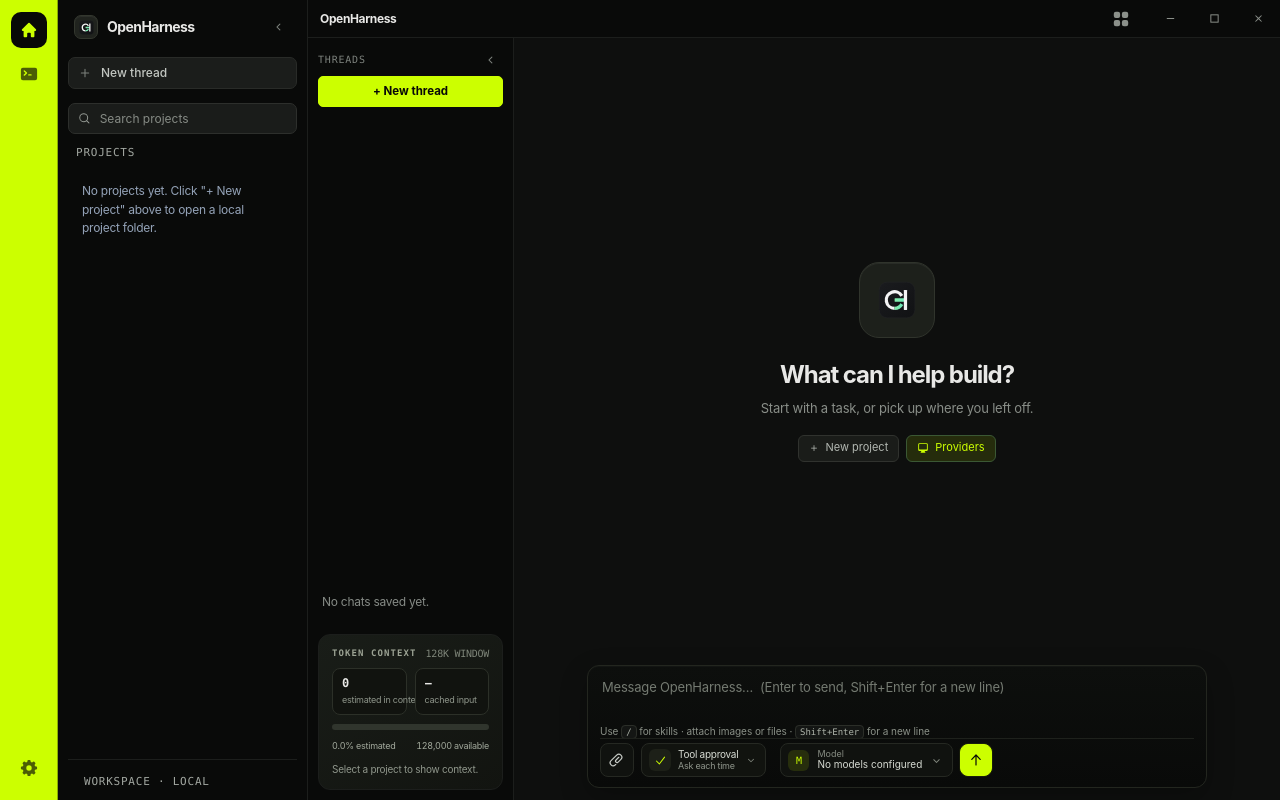
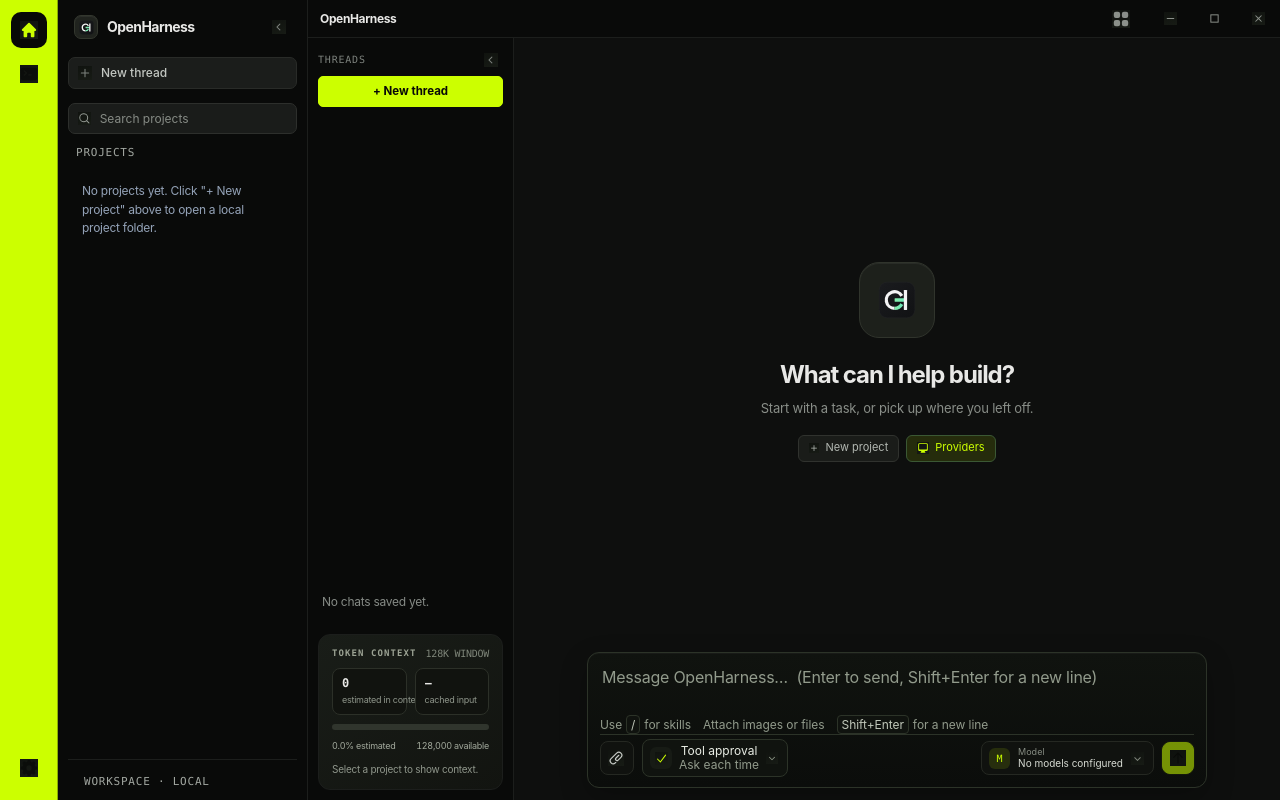
Before and after one commit to Lanx10/OpenHarness, a React (Vite) app in the folder tauri-react/: page / in a window 1280 px wide. Built offline with nearby package versions, Linux system fonts and the light colour scheme; a web font is replaced by a local one.

Commit message:
feat(chat): scope prompt queues per thread and tokenise composer

```diff
--- a/tauri-react/src/components/Composer.tsx
+++ b/tauri-react/src/components/Composer.tsx
@@ -26,6 +26,9 @@ export function Composer({running = false, onStop}: {running?: boolean; onStop?:
   const [projectId, setProjectId] = useState<string | null>(null);
   const [attachments, setAttachments] = useState<AttachmentInfo[]>([]);
   const [approvalMode, setApprovalMode] = useState<'manual' | 'automatic'>(() => localStorage.getItem('openharness:approval-mode') === 'automatic' ? 'automatic' : 'manual');
+  const [approvalPickerOpen, setApprovalPickerOpen] = useState(false);
+  const approvalPickerRef = useRef<HTMLDivElement>(null);
+  const approvalTriggerRef = useRef<HTMLButtonElement>(null);
   const [selectedSkills, setSelectedSkills] = useState<string[]>(() => {
     try {
       const value: unknown = JSON.parse(localStorage.getItem('openharness:global-skills') || '[]');
@@ -84,6 +87,22 @@ export function Composer({running = false, onStop}: {running?: boolean; onStop?:
     document.addEventListener('keydown', closeOnEscape);
     return () => document.removeEventListener('keydown', closeOnEscape);
   }, [skillPickerOpen]);
+
+  useEffect(() => {
+    if (!approvalPickerOpen) return;
+    const closeOutside = (event: PointerEvent) => {
+      if (!approvalPickerRef.current?.contains(event.target as Node)) setApprovalPickerOpen(false);
+    };
+    const closeEscape = (event: KeyboardEvent) => {
+      if (event.key === 'Escape') setApprovalPickerOpen(false);
+    };
+    document.addEventListener('pointerdown', closeOutside);
+    document.addEventListener('keydown', closeEscape);
+    return () => {
+      document.removeEventListener('pointerdown', closeOutside);
+      document.removeEventListener('keydown', closeEscape);
+    };
+  }, [approvalPickerOpen]);
 
   useEffect(() => {
     if (!modelPickerOpen) return;
@@ -276,7 +295,7 @@ export function Composer({running = false, onStop}: {running?: boolean; onStop?:
           }
         }}
       />
-      <div className="composer-hint" aria-label="Composer capabilities">Use <kbd>/</kbd> for skills <span aria-hidden="true">·</span> attach images or files <span aria-hidden="true">·</span> <kbd>Shift+Enter</kbd> for a new line</div>
+      <div className="composer-hint" aria-label="Composer capabilities"><span>Use <kbd>/</kbd> for skills</span><span>Attach images or files</span><span><kbd>Shift+Enter</kbd> for a new line</span></div>
       {skillPickerOpen && (
         <div id="composer-skill-menu" className="composer-skill-menu" role="listbox" aria-label="Available skills">
           {availableSkills.map(skill => (
@@ -294,29 +313,52 @@ export function Composer({running = false, onStop}: {running?: boolean; onStop?:
       )}
       <div className="composer-row">
         <input ref={fileInputRef} type="file" accept="image/*,.txt,.md,.json,.ts,.js,.rs,.py,.css,.html" multiple style={{display:'none'}} onChange={(e) => { void handleFiles(e.target.files); e.target.value = ''; }} />
-        <button className="model-button attach-button" type="button" aria-label="Attach files or images" title="Attach files or images" onClick={() => fileInputRef.current?.click()}>
+        <button className="model-button attach-button" type="button" aria-label="Attach files or images" title="Attach files or images" onClick={() => fileInputRef.current?.click()} disabled={running}>
           <PaperClipIcon width={16} height={16} aria-hidden="true" />
         </button>
-        {running && <span className="composer-running-label" role="status" aria-live="polite">Working <span aria-hidden="true">·</span> new prompts queue</span>}
-        <label className={`approval-mode-control approval-mode-${approvalMode}`} htmlFor="approval-mode">
-          <span className="approval-mode-icon" aria-hidden="true"><CheckIcon width={13} height={13} /></span>
-          <span className="approval-mode-copy"><span className="approval-mode-title">Tool approval</span><span className="approval-mode-status">{approvalMode === 'automatic' ? 'Automatic' : 'Ask each time'}</span></span>
-          <select id="approval-mode" aria-label="Tool approval mode" value={approvalMode} onChange={event => {
-            const value = event.target.value === 'automatic' ? 'automatic' : 'manual';
-            approvalModeRef.current = value;
-            setApprovalMode(value);
-            void apiUpdateApprovalMode(value).catch(error => {
-              approvalModeRef.current = value === 'automatic' ? 'manual' : 'automatic';
-              const fallback = approvalModeRef.current;
-              setApprovalMode(fallback);
-              toastError(`Could not save approval mode: ${String(error)}`);
-            });
-          }}>
-            <option value="manual">Ask each time</option>
-            <option value="automatic">Automatic</option>
-          </select>
-          <ChevronDownIcon className="approval-mode-chevron" width={12} height={12} aria-hidden="true" />
-        </label>
+        {running && <span className="composer-running-label" role="status" aria-live="polite">Working · new prompts queue</span>}
+        <div className="approval-picker" ref={approvalPickerRef}>
+          <button
+            className={`approval-mode-control approval-mode-${approvalMode}`}
+            type="button"
+            aria-label="Tool approval mode"
+            aria-haspopup="listbox"
+            ref={approvalTriggerRef}
+            aria-controls="approval-mode-menu"
+            aria-expanded={approvalPickerOpen}
+            onClick={() => setApprovalPickerOpen(open => !open)}
+          >
+            <span className="approval-mode-icon" aria-hidden="true"><CheckIcon width={13} height={13} /></span>
+            <span className="approval-mode-copy"><span className="approval-mode-title">Tool approval</span><span className="approval-mode-status">{approvalMode === 'automatic' ? 'Automatic' : 'Ask each time'}</span></span>
+            <ChevronDownIcon className="approval-mode-chevron" width={12} height={12} aria-hidden="true" />
+          </button>
+          {approvalPickerOpen && <div id="approval-mode-menu" className="approval-mode-menu" role="listbox" aria-label="Tool approval mode">
+            {(['manual', 'automatic'] as const).map(mode => (
+              <button
+                key={mode}
+                className={`approval-mode-option${approvalMode === mode ? ' selected' : ''}`}
+                type="button"
+                role="option"
+                aria-selected={approvalMode === mode}
+                onClick={() => {
+                  approvalModeRef.current = mode;
+                  setApprovalMode(mode);
+                  setApprovalPickerOpen(false);
+                  approvalTriggerRef.current?.focus();
+                  void apiUpdateApprovalMode(mode).catch(error => {
+                    const fallback = mode === 'automatic' ? 'manual' : 'automatic';
+                    approvalModeRef.current = fallback;
+                    setApprovalMode(fallback);
+                    toastError(`Could not save approval mode: ${String(error)}`);
+                  });
+                }}
+              >
+                <span className="approval-option-copy"><strong>{mode === 'automatic' ? 'Automatic' : 'Ask each time'}</strong><small>{mode === 'automatic' ? 'Run approved tools without pausing' : 'Review every tool before it runs'}</small></span>
+                {approvalMode === mode && <CheckIcon width={15} height={15} aria-hidden="true" />}
+              </button>
+            ))}
+          </div>}
+        </div>
         <span className="composer-spacer" />
         <div ref={pickerRef} className="model-wrap">
           <button
@@ -327,6 +369,8 @@ export function Composer({running = false, onStop}: {running?: boolean; onStop?:
             aria-haspopup="listbox"
             aria-controls="model-menu"
             aria-expanded={modelPickerOpen}
+            aria-busy={running}
+            disabled={running}
             onClick={() => setModelPickerOpen((open) => !open)}
           >
             <span className="model-provider-mark" aria-hidden="true">{selectedModel?.provider.slice(0, 1) ?? 'M'}</span>
@@ -344,6 +388,7 @@ export function Composer({running = false, onStop}: {running?: boolean; onStop?:
                   className={`model-option ${isChosen ? 'chosen' : ''}`}
                   role="option"
                   aria-selected={isChosen}
+                  disabled={running}
                   onClick={() => {
                     setSelectedModel(m);
                     setModelPickerOpen(false);
@@ -361,7 +406,7 @@ export function Composer({running = false, onStop}: {running?: boolean; onStop?:
         {running && <button className="send-button stop-generation" type="button" onClick={onStop} aria-label="Stop generation" title="Stop generation">
           <StopIcon width={14} aria-hidden="true" />
         </button>}
-        <button className="send-button" type="submit" aria-label="Send message" title="Send">
+        <button className="send-button" type="submit" aria-label="Send message" title="Send" disabled={!prompt.trim() && attachments.length === 0 || !selectedModel}>
           <ArrowUpIcon width={16} height={16} aria-hidden="true" />
         </button>
       </div>
--- /dev/null
+++ b/tauri-react/src/components/base.css
@@ -0,0 +1,27 @@
+*, *::before, *::after { box-sizing: border-box; }
+html, body { overflow-x: clip; }
+html { scrollbar-color: var(--color-muted) var(--color-paper); scroll-padding-top: var(--space-3xl); }
+body { margin: 0; background: var(--color-paper); color: var(--color-ink); font-family: var(--font-body); font-size: var(--text-md); line-height: 1.55; -webkit-font-smoothing: antialiased; caret-color: var(--color-accent); }
+::selection { background: color-mix(in oklab, var(--color-accent) 22%, transparent); color: var(--color-ink); }
+:focus-visible { outline: 2px solid var(--color-focus); outline-offset: 2px; }
+a { color: inherit; text-decoration-thickness: 1px; text-underline-offset: 0.16em; }
+h1, h2, h3 { margin: 0; font-family: var(--font-display); font-synthesis: none; overflow-wrap: break-word; min-width: 0; text-wrap: balance; }
+p { margin: 0; text-wrap: pretty; }
+p:not([class]) { max-width: 65ch; }
+img, video { max-width: 100%; height: auto; display: block; }
+svg { display: block; }
+[hidden] { display: none !important; }
+button, input, select, textarea { font: inherit; }
+.container { width: 100%; max-width: var(--container); margin-inline: auto; padding-inline: var(--gutter); box-sizing: border-box; }
+.num, .figure, td.num { font-variant-numeric: tabular-nums; }
+.visually-hidden { position: absolute; width: 1px; height: 1px; overflow: hidden; clip-path: inset(50%); white-space: nowrap; }
+[data-slot] { position: relative; overflow: hidden; background: linear-gradient(160deg, var(--color-paper-2, var(--color-paper)), var(--color-paper-3, var(--color-paper))); }
+[data-slot] > img { position: absolute; inset: 0; width: 100%; height: 100%; object-fit: cover; z-index: 1; }
+.composer :focus-visible { outline: 2px solid var(--color-focus); outline-offset: 2px; }
+.composer button:active { transform: translateY(1px); }
+.composer button:disabled { opacity: .55; cursor: not-allowed; }
+.composer button[aria-busy="true"] { cursor: progress; }
+[data-slot]:has(> img) > :not(img):not([data-keep]) { display: none !important; }
+@media (max-width: 60rem) { :root { --gutter: 24px; --section-gap-s: 80px; --section-gap: 96px; --section-gap-l: 120px; } }
+@media (max-width: 40rem) { :root { --gutter: 16px; --section-gap-s: 56px; --section-gap: 72px; --section-gap-l: 96px; --gap-columns: 16px; } }
+@media (prefers-reduced-motion: reduce) { *:not(.keep-motion), *:not(.keep-motion)::before, *:not(.keep-motion)::after { animation-duration: 0.01ms !important; animation-iteration-count: 1 !important; transition-duration: 0.01ms !important; scroll-behavior: auto !important; } }
--- a/tauri-react/src/components/stepLifecycle.ts
+++ b/tauri-react/src/components/stepLifecycle.ts
@@ -35,6 +35,21 @@ export function readQueuedPrompts(storage: Pick<Storage, 'getItem'>, key: string
   }
 }
 
+export function queuedPromptsForThread(prompts: QueuedPrompt[], threadId: string | null): QueuedPrompt[] {
+  if (!threadId) return [];
+  return prompts.filter(prompt => prompt.threadId === threadId);
+}
+
+export function removeQueuedPrompt(prompts: QueuedPrompt[], id: string): QueuedPrompt[] {
+  const targetId = id.replace(/^active:/, '');
+  return prompts.filter(prompt => prompt.id.replace(/^active:/, '') !== targetId);
+}
+
+export function nextQueuedPrompt(prompts: QueuedPrompt[]): QueuedPrompt | undefined {
+  return prompts.find(prompt => !prompt.id.startsWith('active:'));
+}
+
+
 export function estimateMessageTokens(text: string, attachments: string[] = []): number {
   const content = [text, ...attachments].join('\n');
   return content.trim() ? Math.ceil(content.length / 4) : 0;
--- /dev/null
+++ b/tauri-react/src/components/tokens.css
@@ -0,0 +1,17 @@
+:root {
+  --space-3xs: 2px; --space-2xs: 4px; --space-xs: 8px; --space-sm: 12px; --space-md: 16px; --space-lg: 24px; --space-xl: 40px; --space-2xl: 64px; --space-3xl: 96px; --space-4xl: 144px;
+  --text-xs: 0.75rem; --text-sm: 0.875rem; --text-md: 1rem; --text-lg: 1.2rem; --text-xl: 1.44rem; --text-2xl: 1.728rem; --text-3xl: 2.074rem;
+  --text-display-s: 1.44rem; --text-display: 1.728rem; --text-section: 1.2rem; --text-title: 1rem; --text-lead: 1rem;
+  --ease-out: cubic-bezier(0.16, 1, 0.3, 1); --ease-in: cubic-bezier(0.7, 0, 0.84, 0); --ease-in-out: cubic-bezier(0.65, 0, 0.35, 1);
+  --dur-micro: 120ms; --dur-short: 220ms; --dur-long: 420ms;
+  --color-error: oklch(52% 0.19 27); --color-success: oklch(50% 0.12 150);
+  --container: 1440px; --gutter: 64px; --gap-columns: 32px; --section-gap-s: 120px; --section-gap: 144px; --section-gap-l: 176px;
+  --z-base: 1; --z-raised: 10; --z-dropdown: 100; --z-sticky: 200; --z-sticky-nav: 300; --z-modal: 400; --z-toast: 500; --z-tooltip: 600;
+  --color-paper: #0b0d0b; --color-paper-2: #10130f; --color-paper-3: #171b15;
+  --color-ink: #e8ece4; --color-ink-2: #c1c8ba; --color-muted: #929b8c;
+  --color-rule: #2c3328;
+  --color-accent: #ccff00; --color-accent-ink: #11140b; --color-focus: #ccff00;
+  --font-display: "Segoe UI", ui-sans-serif, system-ui, sans-serif; --font-body: "Segoe UI", ui-sans-serif, system-ui, sans-serif; --font-outlier: var(--font-body);
+  --radius-card: 12px; --radius-pill: 999px; --rule-hair: 1px; --shadow-card: none;
+  --tracking-display: -0.02em;
+}
--- a/tauri-react/src/main.tsx
+++ b/tauri-react/src/main.tsx
@@ -1,4 +1,6 @@
 import { createRoot } from 'react-dom/client';
+import './components/tokens.css';
+import './components/base.css';
 import './style.css';
 import {OpenHarness} from './OpenHarness';
 
--- a/tauri-react/src/style.css
+++ b/tauri-react/src/style.css
@@ -1356,7 +1356,6 @@ svg { display: block; }
 .quick-pill.local:hover { border-color: var(--accent); background: rgba(204, 255, 0, 0.18); }
 .quick-pill.local svg { width: 12px; height: 12px; }
 
-/* Composer */
 .composer-wrap {
   position: absolute;
   bottom: 12px;
@@ -1392,31 +1391,43 @@ svg { display: block; }
   display: flex;
   flex-direction: column;
   padding: 10px 12px 10px;
-  background: linear-gradient(180deg, #0d0f0d 0%, #090a09 100%);
-  border: 1px solid #23261f;
-  border-radius: 12px;
-  box-shadow: inset 0 1px 0 rgba(255,255,255,.025), 0 10px 28px rgba(0,0,0,.24);
+  background: linear-gradient(180deg, var(--color-paper-2), var(--color-paper));
+  border: 1px solid var(--color-rule);
+  border-radius: var(--radius-card);
+  box-shadow: inset 0 1px 0 color-mix(in oklch, var(--color-ink) 3%, transparent), 0 10px 28px rgba(0,0,0,.24);
   transition: border-color .16s, box-shadow .16s;
 }
 .composer:focus-within {
-  border-color: color-mix(in oklch, var(--accent) 42%, #23261f);
-  box-shadow: inset 0 1px 0 rgba(255,255,255,.03), 0 0 0 3px var(--accent-soft), 0 12px 30px rgba(0,0,0,.28);
-}
+  border-color: color-mix(in oklch, var(--color-accent) 42%, var(--color-rule));
+  box-shadow: inset 0 1px 0 color-mix(in oklch, var(--color-ink) 4%, transparent), 0 0 0 3px color-mix(in oklch, var(--color-accent) 18%, transparent), 0 12px 30px rgba(0,0,0,.28);
+}
+.composer :focus-visible { outline: 2px solid var(--color-focus); outline-offset: 2px; }
+.composer-row > .composer-spacer { flex: 1 1 12px; }
 .attachments { display: flex; gap: 7px; flex-wrap: wrap; padding: 1px 0 9px; }
-.composer-hint, .composer-running-label { color: #8a9087; font-size: 10px; line-height: 1.4; letter-spacing: -.005em; }
-.composer-hint kbd { padding: 1px 4px; border: 1px solid #2b2e28; border-radius: 4px; background: #141614; color: #aeb4aa; font: 9px var(--font-mono); }
+.composer-hint, .composer-running-label { color: var(--color-muted); font-size: var(--text-xs); line-height: 1.4; letter-spacing: -.005em; }
+.composer-hint { display: flex; flex-wrap: wrap; gap: 4px 12px; }
+.composer-hint span { display: inline-flex; align-items: center; gap: 4px; }
+.composer-hint kbd { padding: 1px 4px; border: 1px solid var(--color-rule); border-radius: 4px; background: var(--color-paper-2); color: var(--color-ink-2); font: var(--text-xs) var(--font-body); }
 .composer-running-label { display: inline-flex; align-items: center; gap: 6px; color: var(--accent-muted); font-size: 9px; }
 .composer-running-label::before { content: ""; width: 6px; height: 6px; border-radius: 50%; background: var(--accent); box-shadow: 0 0 0 3px var(--accent-soft); }
-.approval-mode-control { position: relative; display: flex; align-items: center; gap: 7px; min-height: 34px; padding: 4px 8px 4px 7px; border: 1px solid #262923; border-radius: 8px; background: #11130f; color: #a0a69d; white-space: nowrap; transition: border-color .14s, background .14s; }
-.approval-mode-control:hover { border-color: #343830; background: #151712; }
-.approval-mode-icon { width: 22px; height: 22px; display: grid; place-items: center; flex: 0 0 22px; border-radius: 6px; background: #1d2018; color: var(--accent); }
+.approval-mode-control { position: relative; display: flex; align-items: center; gap: 7px; min-height: 36px; padding: 4px 9px 4px 7px; border: 1px solid var(--color-rule); border-radius: 8px; background: var(--color-paper-2); color: var(--color-muted); white-space: nowrap; transition: border-color .14s, background .14s; }
+.approval-mode-control:hover { border-color: color-mix(in oklch, var(--color-ink) 25%, var(--color-rule)); background: var(--color-paper-3); }
+.approval-mode-control:has(select:focus-visible) { outline: 2px solid var(--color-focus); outline-offset: 2px; }
+.approval-mode-icon { width: 22px; height: 22px; display: grid; place-items: center; flex: 0 0 22px; border-radius: 6px; background: var(--color-paper-3); color: var(--color-accent); }
 .approval-mode-copy { display: flex; flex-direction: column; gap: 0; min-width: 0; line-height: 1.15; }
-.approval-mode-title { color: #d7dbd3; font-size: 10px; }
-.approval-mode-status { color: #8f958b; font-size: 9px; }
-.approval-mode-automatic .approval-mode-icon { background: var(--accent-soft); }
-.approval-mode-automatic .approval-mode-status { color: var(--accent-muted); }
-.approval-mode-control select { position: absolute; inset: 0; width: 100%; opacity: 0; cursor: pointer; font: inherit; }
-.approval-mode-chevron { color: #7f857b; pointer-events: none; }
+.approval-mode-title { color: var(--color-ink); font-size: var(--text-xs); }
+.approval-mode-status { color: var(--color-muted); font-size: var(--text-xs); }
+.approval-mode-automatic .approval-mode-icon { background: color-mix(in oklch, var(--color-accent) 14%, var(--color-paper-3)); }
+.approval-mode-automatic .approval-mode-status { color: color-mix(in oklch, var(--color-accent) 72%, var(--color-ink)); }
+.approval-picker { position: relative; }
+.approval-mode-menu { position: absolute; z-index: 12; left: 0; bottom: calc(100% + 8px); width: 235px; padding: 6px; border: 1px solid var(--color-rule); border-radius: 10px; background: var(--color-paper-2); box-shadow: 0 18px 42px rgba(0,0,0,.45); }
+.approval-mode-option { width: 100%; min-height: 48px; display: flex; align-items: center; gap: 8px; padding: 7px 8px; border: 0; border-radius: 7px; background: transparent; color: var(--color-ink-2); text-align: left; }
+.approval-mode-option:hover, .approval-mode-option.selected { background: var(--color-paper-3); color: var(--color-ink); }
+.approval-option-copy { display: flex; min-width: 0; flex: 1; flex-direction: column; gap: 2px; }
+.approval-option-copy strong { font-size: var(--text-xs); font-weight: 650; }
+.approval-option-copy small { color: var(--color-muted); font-size: var(--text-xs); line-height: 1.3; }
+.approval-mode-option > svg { flex: 0 0 15px; color: var(--color-accent); }
+.approval-mode-chevron { color: var(--color-muted); pointer-events: none; }
 .learning-proposal { margin: 10px 18px 8px auto; width: min(620px, calc(100% - 36px)); max-height: 280px; overflow: auto; padding: 12px 14px; border: 1px solid #536246; border-radius: 9px; background: #171a15; color: var(--fg); }
 .learning-proposal-head, .learning-proposal-actions { display: flex; align-items: center; justify-content: space-between; gap: 10px; }
 .learning-proposal-head span, .learning-proposal small { color: #a0a69d; font-size: 10px; }
@@ -1476,21 +1487,9 @@ svg { display: block; }
   color: var(--muted);
   margin-top: 4px;
 }
-.composer textarea {
-  width: 100%;
-  min-height: 48px;
-  flex: 1;
-  resize: none;
-  border: 0;
-  outline: 0;
-  background: transparent;
-  color: var(--fg);
-  font-size: 13px;
-  line-height: 1.5;
-  letter-spacing: -0.015em;
-}
-.composer textarea::placeholder { color: #747a71; opacity: 1; }
-.composer-row { display: flex; align-items: center; gap: 7px; min-height: 36px; padding-top: 4px; border-top: 1px solid #1e211c; }
+.composer textarea { width: 100%; min-height: 48px; flex: 1; resize: none; border: 0; outline: 0; background: transparent; color: var(--color-ink); font-size: var(--text-md); line-height: 1.5; letter-spacing: -0.015em; }
+.composer textarea::placeholder { color: var(--color-muted); opacity: 1; }
+.composer-row { display: flex; align-items: center; gap: 8px; min-height: 36px; padding-top: 4px; border-top: 1px solid var(--color-rule); flex-wrap: wrap; }
 .attach-button { width: 34px; flex: 0 0 34px; justify-content: center; padding: 0; }
 .composer-tools { display: flex; align-items: center; gap: 4px; }
 .compose-icon {
@@ -1546,7 +1545,7 @@ svg { display: block; }
   box-shadow: 0 18px 42px rgba(0,0,0,.52), inset 0 1px 0 rgba(255,255,255,.025);
 }
 .model-menu.open { display: block; }
-.model-menu-heading { padding: 5px 7px 7px; color: #858b81; font-size: 9px; text-transform: uppercase; letter-spacing: .06em; }
+.model-menu-heading { padding: 5px 7px 7px; color: var(--color-muted); font-size: var(--text-xs); letter-spacing: 0; }
 .model-option {
   width: 100%;
   min-height: 40px;
@@ -1587,6 +1586,10 @@ svg { display: block; }
   color: var(--accent-fg);
 }
 .send-button:active { transform: translateY(1px); }
+.composer button:disabled { opacity: .55; cursor: not-allowed; }
+.model-option:disabled { cursor: not-allowed; }
+.composer button:focus-visible, .composer textarea:focus-visible { outline: 2px solid var(--color-focus); outline-offset: 2px; }
+.composer button:active { transform: translateY(1px); }
 .send-button svg { width: 16px; height: 16px; }
 
 /* Conversation */
@@ -2153,7 +2156,22 @@ svg { display: block; }
 .skills-state, .skills-error { max-width: 900px; margin: 32px auto; color: var(--muted); }
 .skills-error { color: var(--danger); }
 .skills-no-project { position: absolute; z-index: 2; inset: 125px 20px auto 78px; padding: 12px 16px; color: var(--muted); background: var(--surface); border: 1px solid var(--border); border-radius: 8px; text-align: center; }
-@media (max-width: 640px) { .skills-page { padding: 24px 16px; } .skills-selection { flex-direction: column; } .skill-row { padding-inline: 6px; } }
+.composer-row .approval-mode-control { max-width: 100%; }
+.composer-row .approval-mode-copy { flex: 1; }
+.composer-row .model-wrap { max-width: 100%; }
+.composer-row .model-button { min-width: 0; }
+.composer-row .model-button-copy { overflow: hidden; }
+@media (max-width: 640px) {
+  .composer-row { align-items: center; }
+  .composer-row .model-wrap { flex: 1 1 150px; }
+  .composer-row .model-wrap .model-button { width: 100%; }
+  .composer-row .approval-mode-control { flex: 1 1 140px; }
+  .composer-row .send-button { flex: 0 0 36px; }
+}
+@media (max-width: 420px) {
+  .composer-row .model-wrap { flex-basis: calc(100% - 50px); }
+  .composer-row .approval-mode-control { flex-basis: calc(100% - 50px); }
+}
 
 .modal-backdrop.settings-backdrop { z-index: 120; }
 .settings-backdrop { z-index: 120; }
```
Also changed, not shown: tauri-react/src/components/Canvas.tsx (+47 -38 lines), 1 other file (tests, documents, lock files or other folders).
